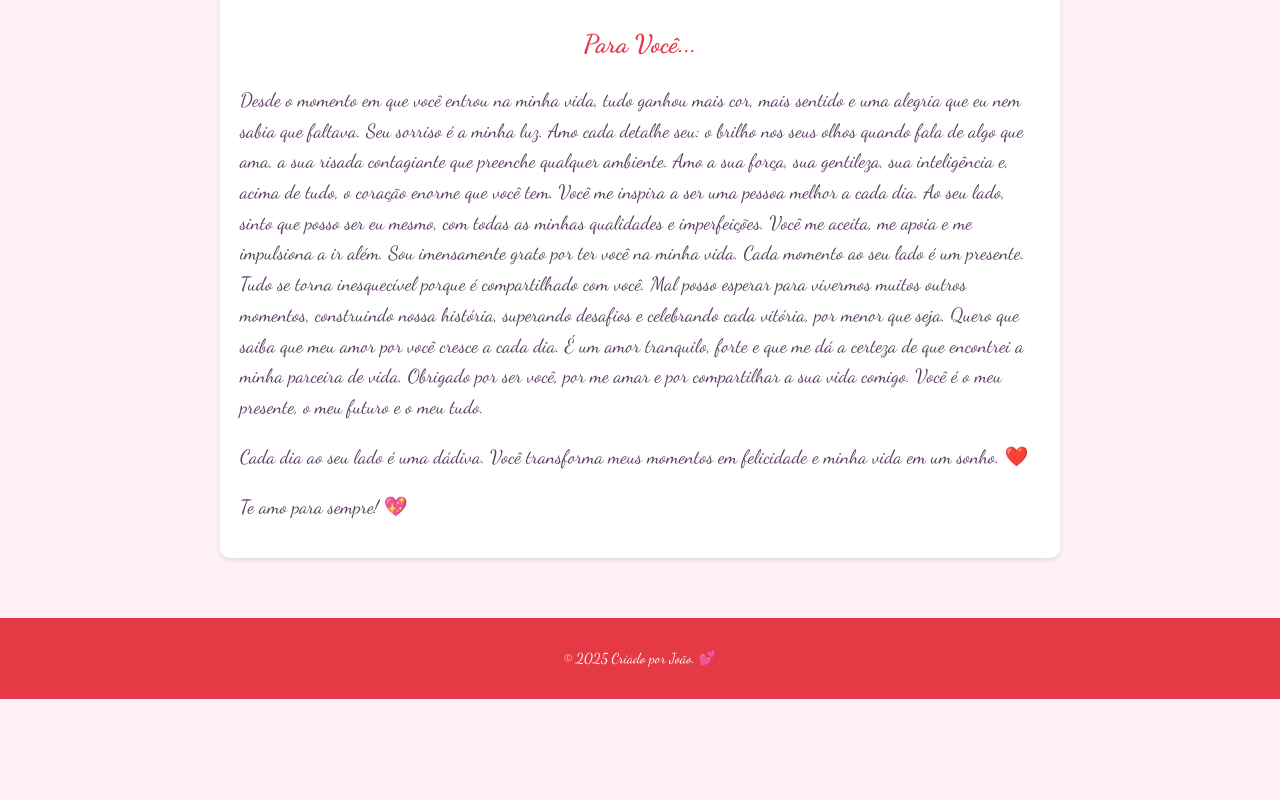
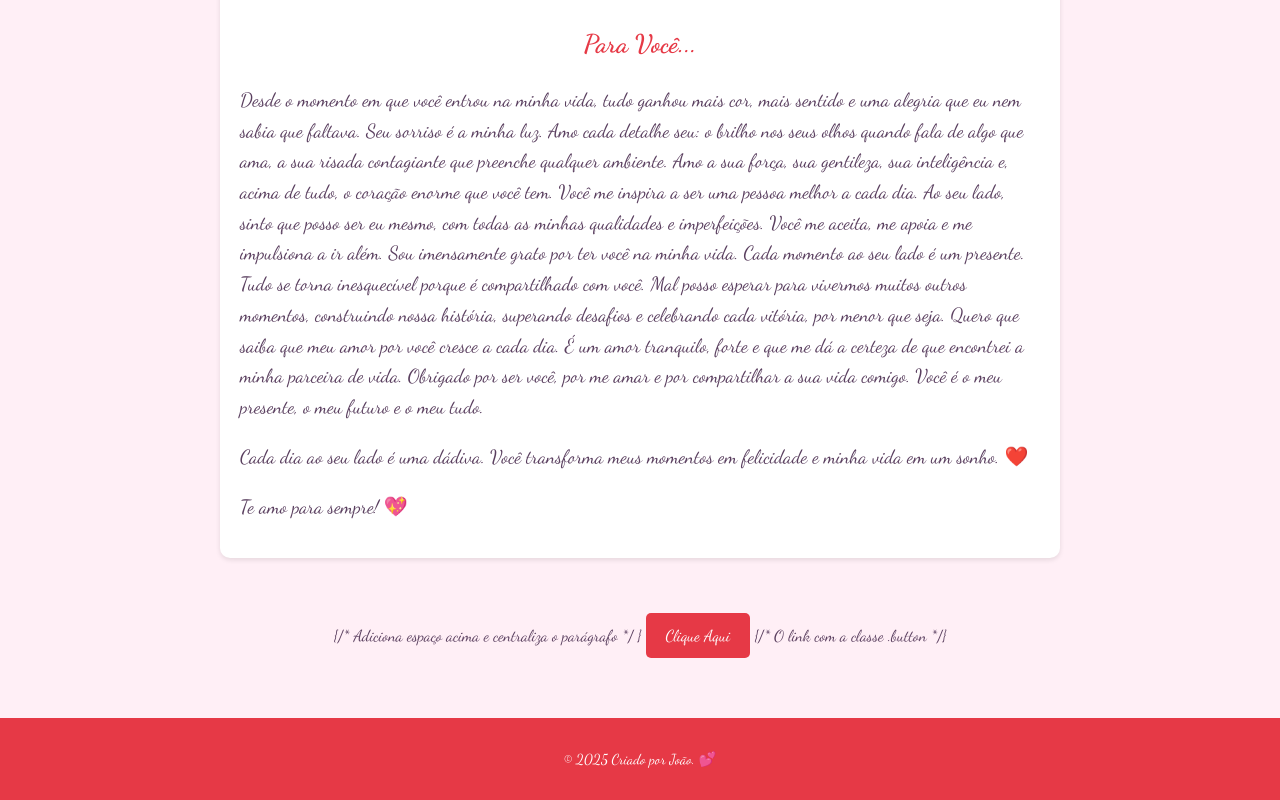
Before and after one commit to JoaoSantoshxz/Isabella, a plain HTML site: page inicio.html in a window 1280 px wide. Shown: the part 2466-3266 px from the top of the page. Before the commit the page ends 3165 px from the top, so only its background shows below. Drawn offline with Linux system fonts and the light colour scheme; some packages are replaced by stand-ins of ours; a script that the page names is missing.

Commit message:
Add files via upload

```diff
--- a/inicio.html
+++ b/inicio.html
@@ -142,6 +142,9 @@
         <p>Cada dia ao seu lado é uma dádiva. Você transforma meus momentos em felicidade e minha vida em um sonho. ❤️</p>
         <p>Te amo para sempre! 💖</p>
     </section>
+    <p style="text-align: center; margin-top: 30px;"> {/* Adiciona espaço acima e centraliza o parágrafo */ }
+        <a href="simnao.html" class="button">Clique Aqui</a> {/* O link com a classe .button */}
+   </p>
 
     <footer>
         <p>&copy; 2025 Criado por João. 💕</p>
```
